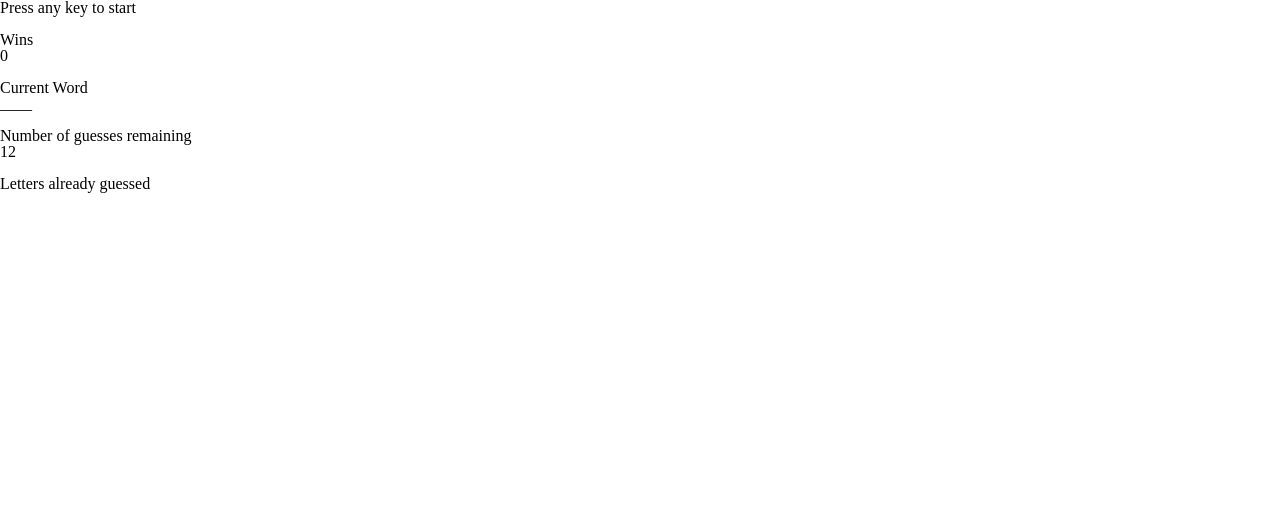
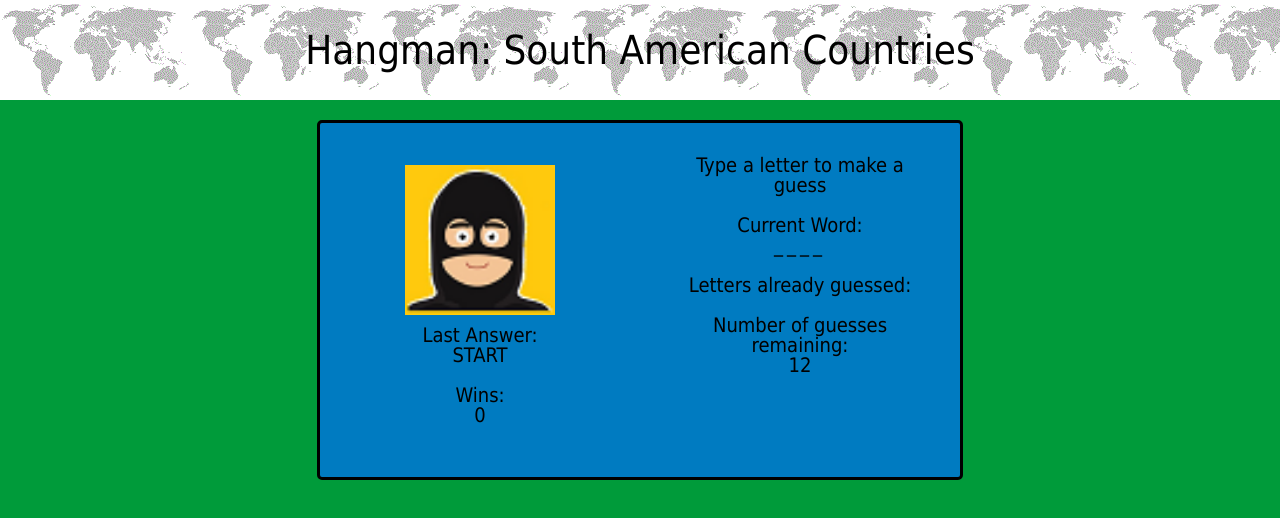
Before and after one commit to markwalkernz/Hangman-Game, a plain HTML site: page index.html in a window 1280 px wide. Drawn offline with Linux system fonts and the light colour scheme.

Commit message:
added styling

```diff
--- a/assets/css/style.css
+++ b/assets/css/style.css
@@ -1 +1,43 @@
 /* Week 3 coding boot camp homework */
+
+body {
+	font-family: Tahoma, Geneva, sans-serif;
+	font-size: 20px;
+	background-color: #009b3a;
+}
+
+header {
+	font-size: 2em;
+	text-align: center;
+	padding: 30px;
+	/* background-color: #ffc90d; */
+	background-image: url("../images/outline-map.gif");
+}
+
+#flag-image {
+	display:block;
+	margin:auto;
+	padding: 10px;
+	width: 150px;
+	height: 150px;
+}
+
+.container {
+	max-width: 640px;
+	margin: 20px auto;
+	overflow: auto;
+	border: solid;
+	border-radius: 5px;
+	background-color: #007bc1;
+}
+
+.panel {
+	width: 40%;
+	padding: 5%;
+	float:left;
+	text-align: center;
+}
+
+#current-word {
+	letter-spacing: 4px;
+}
--- a/assets/javascript/game.js
+++ b/assets/javascript/game.js
@@ -1,9 +1,10 @@
 // Week 3 coding boot camp homework.
 
 // variables
-var dictionary = ["argentina", "bolivia", "brazil", "chile", "colombia", "ecuador", "guyana", "paraguay", "peru", "suriname", "uruguay", "venezuela"];
+var dictionary = ["ARGENTINA", "BOLIVIA", "BRAZIL", "CHILE", "COLOMBIA", "ECUADOR", "GUYANA", "PARAGUAY", "PERU", "SURINAME", "URUGUAY", "VENEZUELA"];
+var alphabet = "ABCDEFGHIJKLMNOPQRSTUVWXYZ";
 var wins = 0;
-var lastAnswer = "";
+var lastAnswer = "START";
 var remainingGuesses = 12;
 var arrayWrongGuesses = []
 var answer = "";
@@ -11,6 +12,7 @@ var arrayAnswer = [];
 var arrayCorrectGuesses = [];
 var correctGuesses = "";
 var gameOver = false;
+var imgSrc = "assets/images/START.png";
 
 // function to reset the game
 function resetGame() {
@@ -45,35 +47,47 @@ function resetGame() {
 	document.getElementById("current-word").innerHTML = correctGuesses
 	document.getElementById("remaining-guesses").innerHTML = remainingGuesses;
 	document.getElementById("letters-guessed").innerHTML = arrayWrongGuesses;
-}
+	document.getElementById("last-answer").innerHTML = lastAnswer;
 
+	// update the image on screen
+	imgSrc = "assets/images/" + lastAnswer + ".png"
+	document.getElementById("flag-image").src = imgSrc;
+
+} // end of resetGame function
+
+
+// start of the game
 // reset the game to initialise it
 resetGame();
 
 // enter guess
 document.onkeyup = function(event) {
 
-	// store key press as a variable
+	// store key press as a variable and convert to upper case
 	var guess = event.key;
+	guess = guess.toUpperCase();
+
 	console.log("key pressed: " + guess);
 
 	// initialise correct guess and set it to false
 	var isCorrectGuess = false;
 
-	// check that guess is a letter and convert to lower case
-	if (guess.toLowerCase() != guess.toUpperCase()) {
-		console.log("guess is a letter");
-		guess = guess.toLowerCase();
-		console.log("guess is " + guess);
+	// check that guess is a letter
+	if (alphabet.indexOf(guess) < 0) {
 
-		// then check if the letter has been guessed before
+		alert("Your guess is not a letter, please try again");
+	}
+
+	// if the guess is a letter
+	else {
+
+		// check if the letter has been guessed before
 		if (arrayWrongGuesses.indexOf(guess) >= 0 || arrayCorrectGuesses.indexOf(guess) >= 0) {
-			alert("already guessed " + guess + ", please try again.");
+			alert("You have already guessed " + guess + ", please try again.");
 		}
 
 		// if the letter has not been guessed before
 		else {
-			console.log("not guessed yet");
 
 			// for each letter in the answer
 			for (var i = 0; i < answer.length; i++) {
@@ -84,28 +98,31 @@ document.onkeyup = function(event) {
 					// if it is, put the letter in the current word being shown
 					arrayCorrectGuesses[i] = guess;
 					correctGuesses = arrayCorrectGuesses.join("");
-					document.getElementById("current-word").innerHTML = correctGuesses;
 
 					// set correct guess to true
 					isCorrectGuess = true;
+
+					//show the results on screen
+					document.getElementById("current-word").innerHTML = correctGuesses;
+
 				}
 			}
 
 			// if the current guess is not in the answer
 			if (isCorrectGuess == false) {
+
 				// reduce the number of guesses remaining by 1
 				remainingGuesses = remainingGuesses - 1;
-				document.getElementById("remaining-guesses").innerHTML = remainingGuesses;
+
 
 				// show the letter as already guessed
 				arrayWrongGuesses.push(guess);
+
+				// show the results on screen
+				document.getElementById("remaining-guesses").innerHTML = remainingGuesses;
 				document.getElementById("letters-guessed").innerHTML = arrayWrongGuesses;
 			}
 		}
-	}
-
-	else {
-		alert("Your guess is not a letter, please try again");
 	}
 
 	// check if the whole word has been guessed
@@ -113,13 +130,15 @@ document.onkeyup = function(event) {
 		wins = wins +1;
 		lastAnswer = answer;
 		resetGame();
-		// change image
 	}
 
 	// check if remaining guesses is zero
 	if (remainingGuesses == 0) {
 		alert("Sorry, no more guesses remaining. The correct answer was " + answer + ".");
+		lastAnswer = answer;
 		resetGame();
 	}
 
-}; // end keyup
+}; // end of keyup function
+
+// end of the game
--- a/index.html
+++ b/index.html
@@ -18,28 +18,50 @@
 <body>
 
 <!-- header -->
+<header>
+	Hangman: South American Countries
+</header>
+
+<!-- page content -->
+<div class="container">
 
 	<!-- container for image -->
-
-	<!-- container for text -->
-	<p>Press any key to start</p>
+	<div class="panel">
+		<img id="flag-image" src="assets/images/START.png">
+		<p>Last Answer:</p>
+		<p id="last-answer"></p>
 		<br>
 
-	<p>Wins</p>
+		<p>Wins:</p>
 		<p id="wins"></p>
 		<br>
 
-	<p>Current Word</p>
+	</div> <!-- end of container for image -->
+
+	<!-- container for text -->
+	<div class="panel">
+
+		<p>Type a letter to make a guess</p>
+		<br>
+
+		<p>Current Word:</p>
 		<p id="current-word"></p>
 		<br>
 
-	<p>Number of guesses remaining<p>
+		<p>Letters already guessed:</p>
+		<p id="letters-guessed"></p>
+		<br>
+
+		<p>Number of guesses remaining:<p>
 		<p id="remaining-guesses"></p>
 		<br>
 
-	<p>Letters already guessed</p>
-	<p id="letters-guessed"></p>
-	<br>
+	</div> <!-- end of container for text -->
+
+
+
+
+</div> <!-- end of container for page content -->
 
 <!-- link to javascript -->
 	<script type="text/javascript" src="assets/javascript/game.js"></script>
```
Also changed, not shown: test.html (+3 -17 lines), assets/images/ARGENTINA.png (added), assets/images/BOLIVIA.png (added), assets/images/BRAZIL.png (added), assets/images/CHILE.png (added), assets/images/COLOMBIA.png (added), assets/images/ECUADOR.png (added), assets/images/GUYANA.png (added), assets/images/PARAGUAY.png (added), assets/images/PERU.png (added), assets/images/START.png (added), assets/images/SURINAME.png (added), assets/images/URUGUAY.png (added), assets/images/VENEZUELA.png (added), 1 more files, 1 other file. Lines whose indentation alone changed are shown as unchanged.
